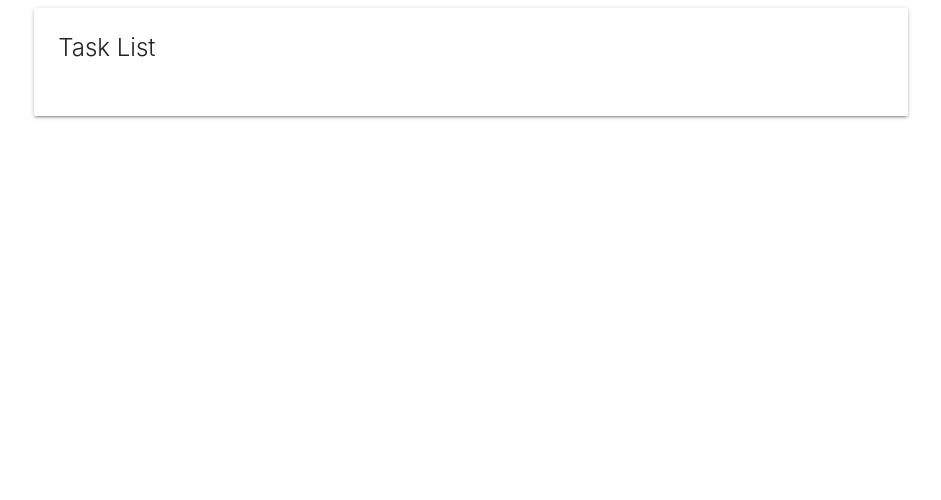
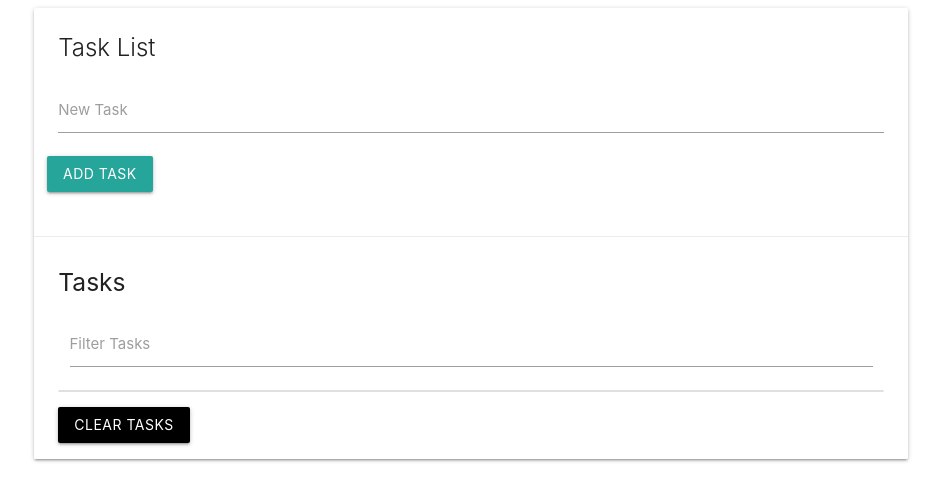
Before and after one commit to jasdosanjh/tasklist, a plain HTML site: page index.html in a window 1280 px wide. Shown: the whole page, without its empty margins (169-1110 px from the left). Drawn offline with nearby package versions, Linux system fonts and the light colour scheme.

Commit message:
Finished the markup for now.

```diff
--- a/index.html
+++ b/index.html
@@ -17,16 +17,28 @@
                     <div class="card-content">
                         <span class="card-title">Task List</span>
                         <div class="row">
-                            <form id="task-form"></form>
+                            <form id="task-form">
+                                <div class="input-field col s12">
+                                    <input type="text" name="task" id="task">
+                                    <label for="task">New Task</label>
+                                </div>
+                                <input type="submit" value="Add Task" class="btn">
+                            </form>
                         </div>
+                    </div>
+                    <div class="card-action">
+                        <h5 id="task-title">Tasks</h5>
+                        <div class="input-field col s12">
+                            <input type="text" name="filter" id="filter">
+                            <label for="filter">Filter Tasks</label>
+                        </div>
+                        <ul class="collection"></ul>
+                        <a href="#" class="clear-tasks btn black">Clear Tasks</a>
                     </div>
                 </div>
             </div>
         </div>
     </div>
-
-
-
 
     <script src="dist/js/app.js"></script>
     <script
```
